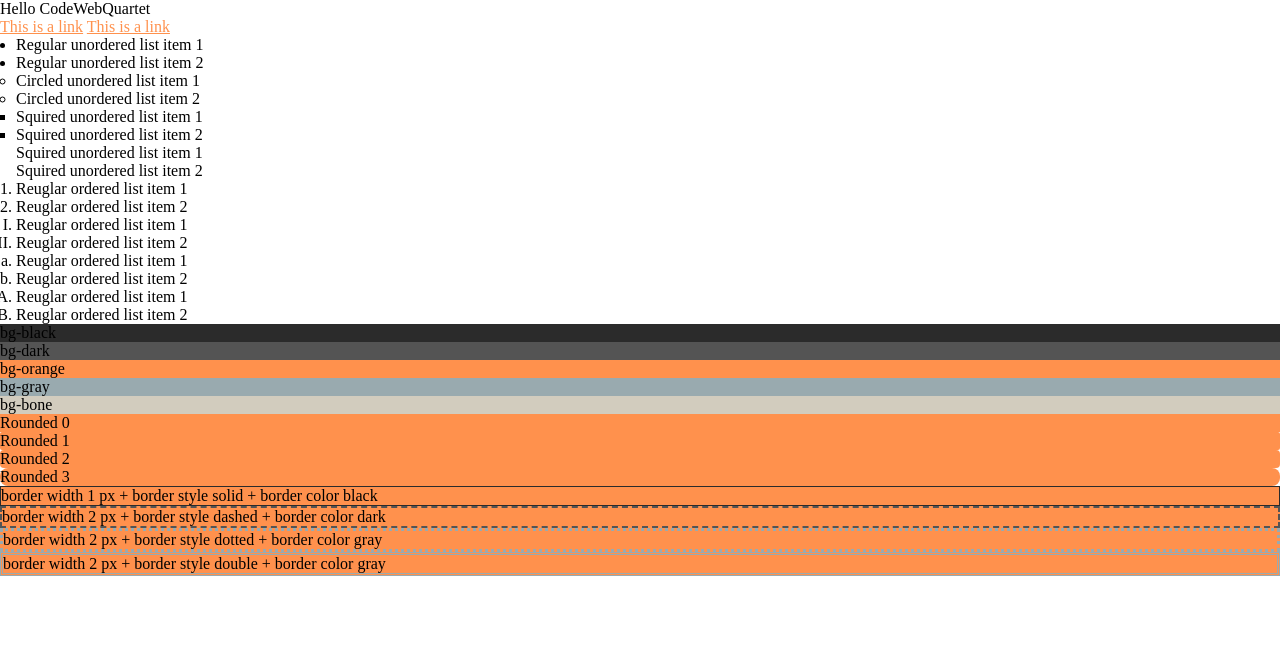
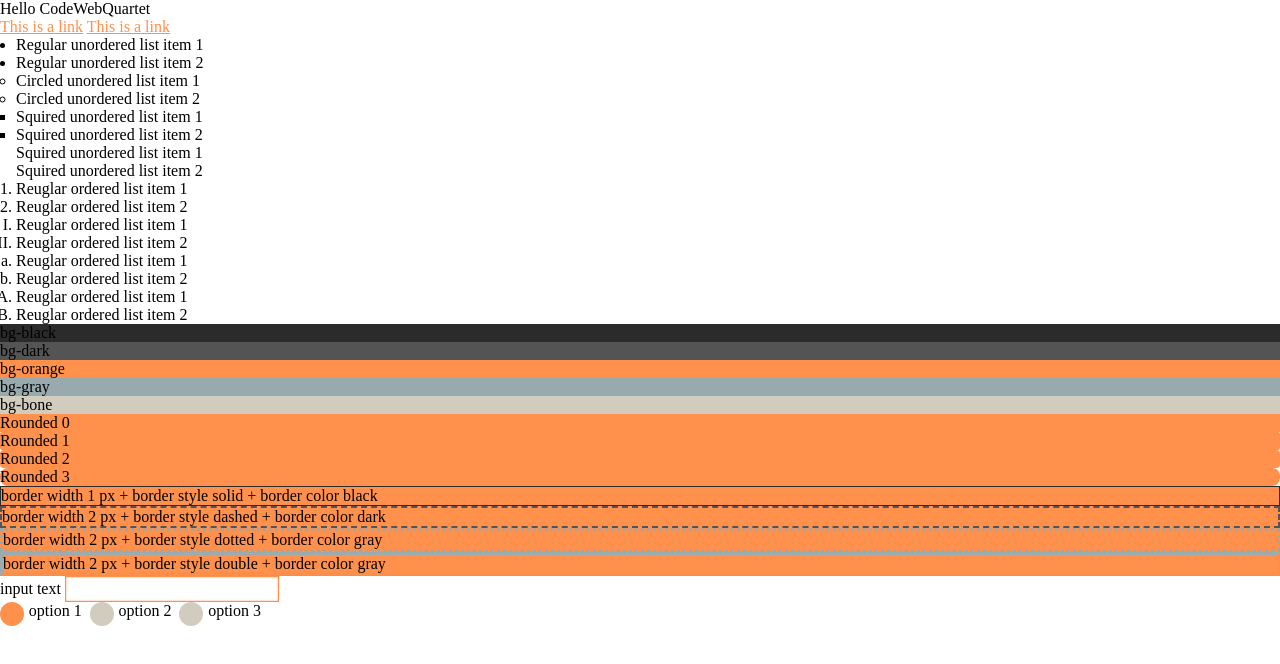
Before and after one commit to QingjieShen/codewebquartet, a plain HTML site: page index.html in a window 1280 px wide. Drawn offline with nearby package versions, Linux system fonts and the light colour scheme; files that its build step writes are made by us from their sources.

Commit message:
input text & input radio

```diff
--- a/index.html
+++ b/index.html
@@ -65,5 +65,25 @@
         <div class="bg-orange border-3 border-color-gray border-style-dotted">border width 2 px + border style dotted + border color gray</div>
         <div class="bg-orange border-3 border-color-gray border-style-double">border width 2 px + border style double + border color gray</div>
     </div>
+    <form>
+        <div>
+            <label for="input-text">input text</label>
+            <input class="" type="text" name="input-text" id="input-text">
+        </div>
+        <div>
+            <label class="input-radio">option 1
+                <input type="radio" name="input-radio" checked>
+                <span></span>
+            </label>
+            <label class="input-radio">option 2
+                <input type="radio" name="input-radio">
+                <span></span>
+            </label>
+            <label class="input-radio">option 3
+                <input type="radio" name="input-radio">
+                <span></span>
+            </label>
+        </div>
+    </form>
 </body>
 </html>
--- a/src/_base.scss
+++ b/src/_base.scss
@@ -129,3 +129,49 @@ ol, .ol-decimal {
 .border-style-dotted {
     border-style: dotted;
 }
+
+
+// form
+@mixin input-box {
+    border-style: solid;
+    border-width: 1px;
+    padding: 3px 6px;
+    border-color: variables.$text-orange;
+    box-shadow: inset 0px 0px 2px variables.$text-orange;;
+}
+
+input[type=text] {
+    @include input-box;
+}
+
+input[type=text]:focus {
+    border-width: 3px;
+}
+
+.input-radio {
+    display: inline-block;
+    position: relative;
+    padding-left: 1.8rem;
+    margin-bottom: 1rem;
+    cursor: pointer;
+    font-size: 1rem;
+    -webkit-user-select: none;
+    -moz-user-select: none;
+    -ms-user-select: none;
+    user-select: none;
+
+    span {
+        display: inline-block;
+        position: absolute;
+        top: 0;
+        left: 0;
+        height: 1.5rem;
+        width: 1.5rem;
+        background-color: variables.$bg-bone;
+        border-radius: 50%;
+    }
+
+    input:checked ~ span {
+        background-color: variables.$bg-orange;
+    }
+}
```
